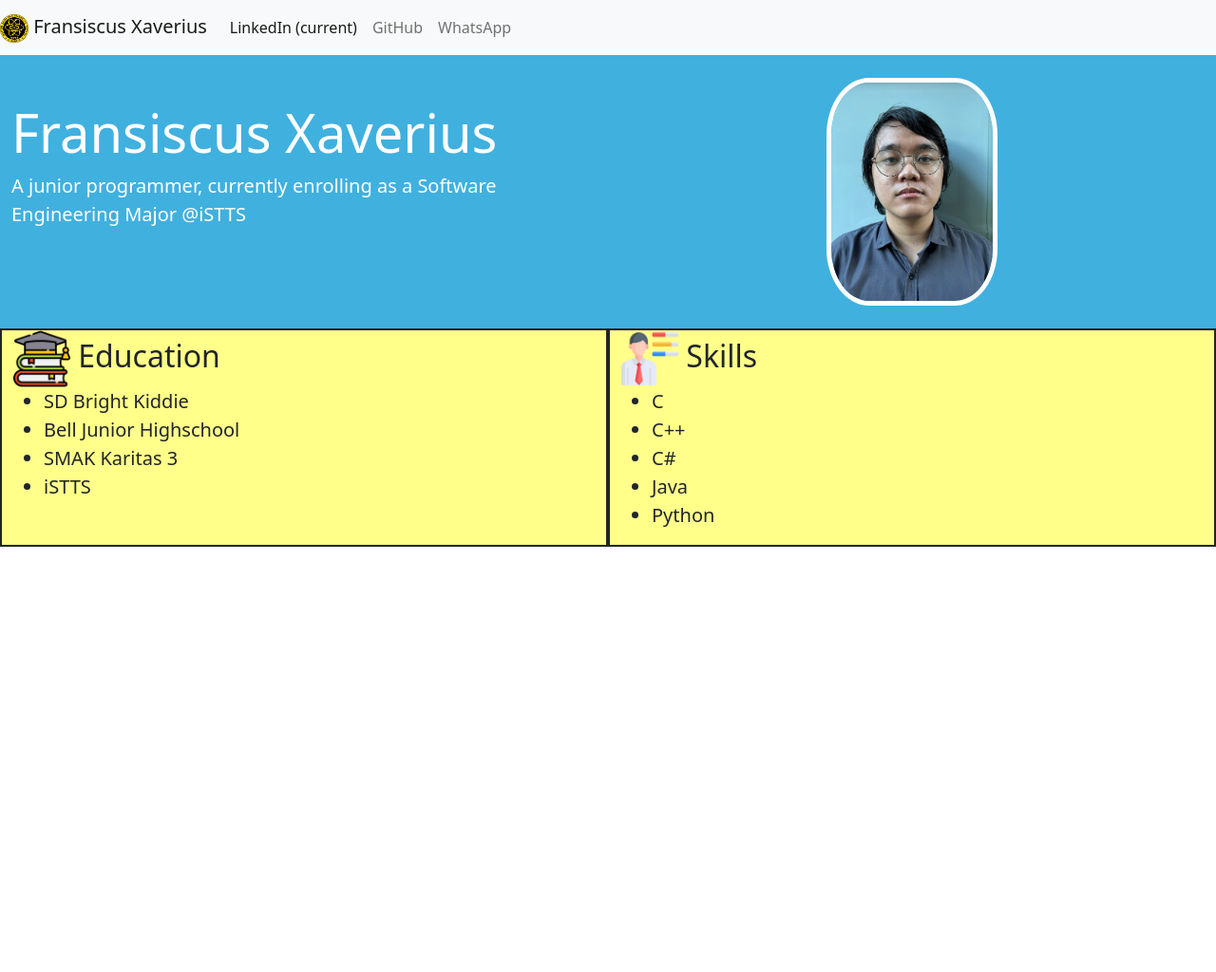
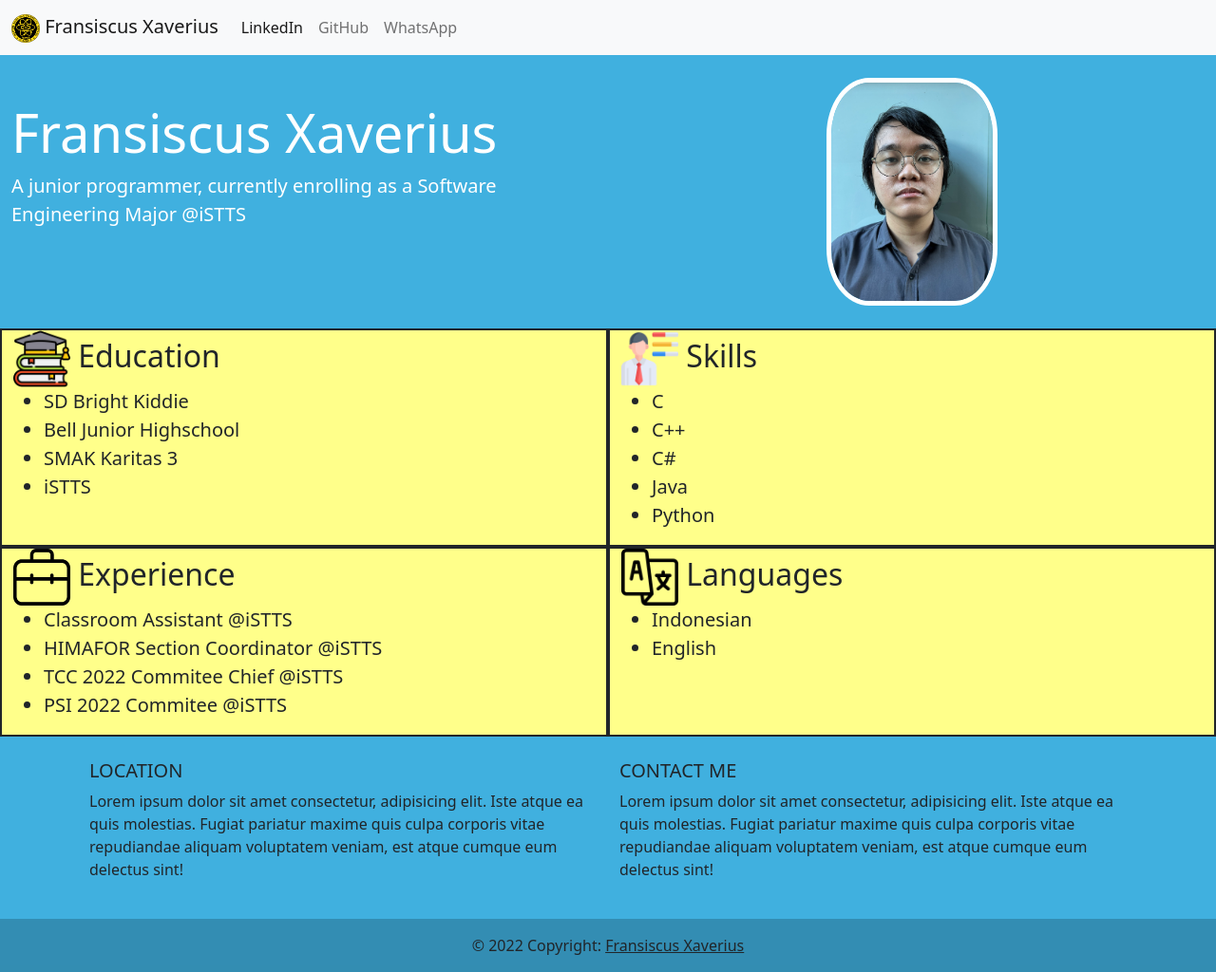
Before and after one commit to Fransiscus-Xaverius/Fransiscus-Xaverius.github.io, a plain HTML site: page index.html in a window 1280 px wide. Shown: the whole page at 95% size. Before the commit the page ends 800 px from the top, so only its background shows below. Drawn offline with nearby package versions, Linux system fonts and the light colour scheme.

Commit message:
updated index.html

```diff
--- a/index.html
+++ b/index.html
@@ -31,22 +31,23 @@
 </head>
 <body>
     <nav class="navbar navbar-expand-lg navbar-light bg-light">
+        <div class="container-fluid">
             <a class="navbar-brand" href="#">
                 <img src="4.png" alt="logo iSTTS" width="30" height="30">
                 Fransiscus Xaverius
             </a>
-        <button class="navbar-toggler" type="button" data-toggle="collapse" data-target="#navbarNavAltMarkup" aria-controls="navbarNavAltMarkup" aria-expanded="false" aria-label="Toggle navigation">
+            <button class="navbar-toggler" type="button" data-bs-toggle="collapse" data-bs-target="#navbarNavAltMarkup" aria-controls="navbarNavAltMarkup" aria-expanded="false" aria-label="Toggle navigation">
                 <span class="navbar-toggler-icon"></span>
             </button>
             <div class="collapse navbar-collapse" id="navbarNavAltMarkup">
               <div class="navbar-nav">
-            <a class="nav-item nav-link active" href="#">LinkedIn <span class="sr-only">(current)</span></a>
-            <a class="nav-item nav-link" href="#">GitHub</a>
-            <a class="nav-item nav-link" href="#">WhatsApp</a>
+                <a class="nav-link active" href="#">LinkedIn</a>
+                <a class="nav-link" href="#">GitHub</a>
+                <a class="nav-link" href="#">WhatsApp</a>
+              </div>
             </div>
         </div>
     </nav>
-
     <div class="container-md-12 lightblue">
         <div class="row m-0 p-0">
             <div class="col-md-6 py-5 pl-5 m-0">
@@ -85,6 +86,70 @@
                 </div>
             </div>
         </div>
+        <div class="row">
+            <div class="col-md-6 yellow border-2 border border-dark ml-2 fs-2">
+                <img src="pngwing.com.png" alt="Experience Logo" height="60" width="60">
+                Experience
+                <div class="fs-5">
+                    <ul>
+                        <li>Classroom Assistant @iSTTS</li>
+                        <li>HIMAFOR Section Coordinator @iSTTS</li>
+                        <li>TCC 2022 Commitee Chief @iSTTS</li>
+                        <li>PSI 2022 Commitee @iSTTS</li>
+                    </ul>
+                </div>
+            </div>
+            <div class="col-md-6 yellow border-2 border border-dark ml-2 fs-2">
+                <img src="language.png" alt="" height="60" width="60">
+                Languages
+                <div class="fs-5">
+                    <ul>
+                        <li>Indonesian</li>
+                        <li>English</li>
+                    </ul>
+                </div>
+            </div>
+        </div>
     </div>
 </body>
+<footer class="text-center text-lg-start">
+    <!-- Grid container -->
+    <div class="container p-4">
+      <!--Grid row-->
+      <div class="row">
+        <!--Grid column-->
+        <div class="col-lg-6 col-md-12 mb-4 mb-md-0">
+          <h5 class="text-uppercase">Location</h5>
+
+          <p>
+            Lorem ipsum dolor sit amet consectetur, adipisicing elit. Iste atque ea quis
+            molestias. Fugiat pariatur maxime quis culpa corporis vitae repudiandae
+            aliquam voluptatem veniam, est atque cumque eum delectus sint!
+          </p>
+        </div>
+        <!--Grid column-->
+
+        <!--Grid column-->
+        <div class="col-lg-6 col-md-12 mb-4 mb-md-0">
+          <h5 class="text-uppercase">Contact Me</h5>
+
+          <p>
+            Lorem ipsum dolor sit amet consectetur, adipisicing elit. Iste atque ea quis
+            molestias. Fugiat pariatur maxime quis culpa corporis vitae repudiandae
+            aliquam voluptatem veniam, est atque cumque eum delectus sint!
+          </p>
+        </div>
+        <!--Grid column-->
+      </div>
+      <!--Grid row-->
+    </div>
+    <!-- Grid container -->
+
+    <!-- Copyright -->
+    <div class="text-center p-3" style="background-color: rgba(0, 0, 0, 0.2);">
+      © 2022 Copyright:
+      <a class="text-dark" href="#">Fransiscus Xaverius</a>
+    </div>
+    <!-- Copyright -->
+  </footer>
 </html>
```
Also changed, not shown: language.png (added). Lines whose indentation alone changed are shown as unchanged.
